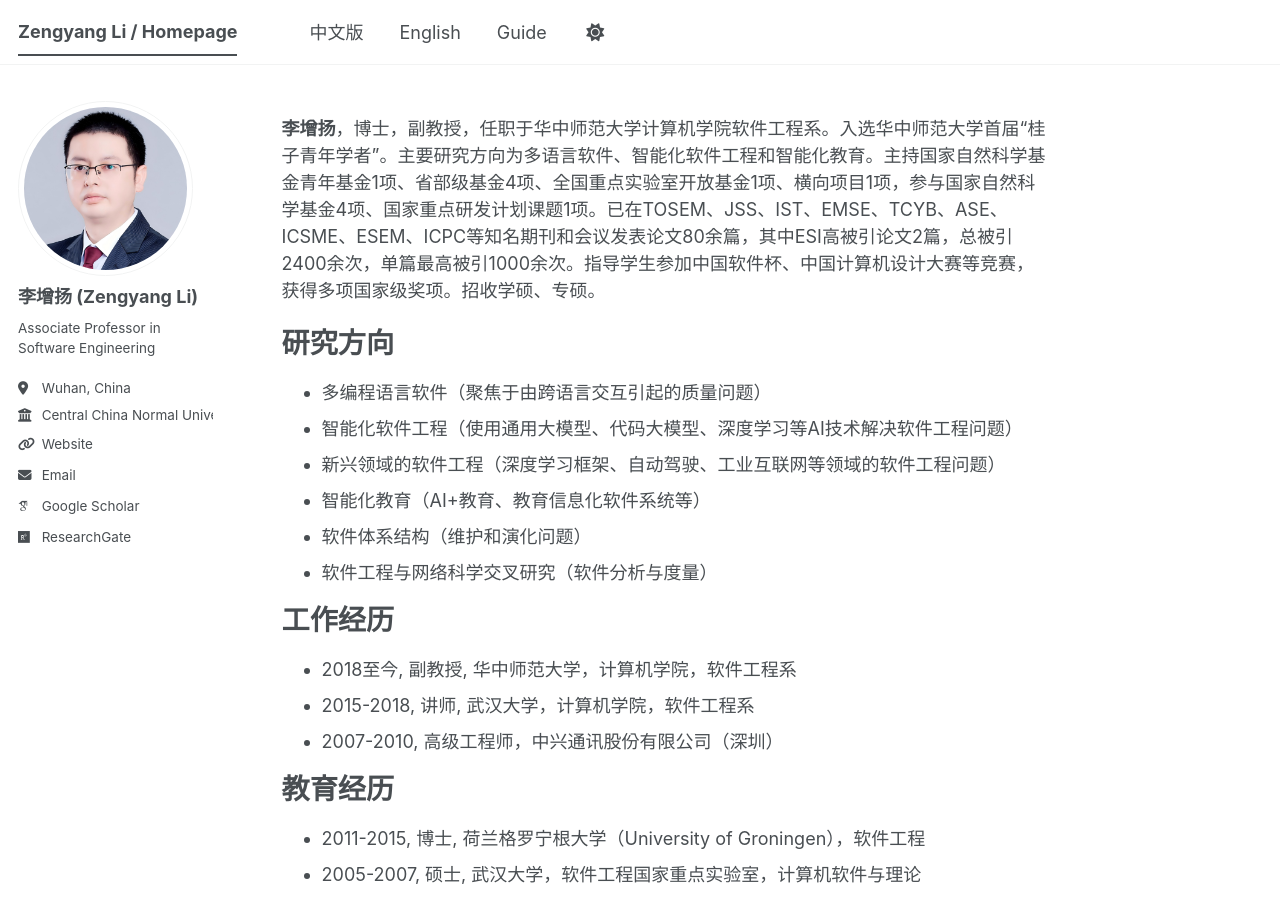
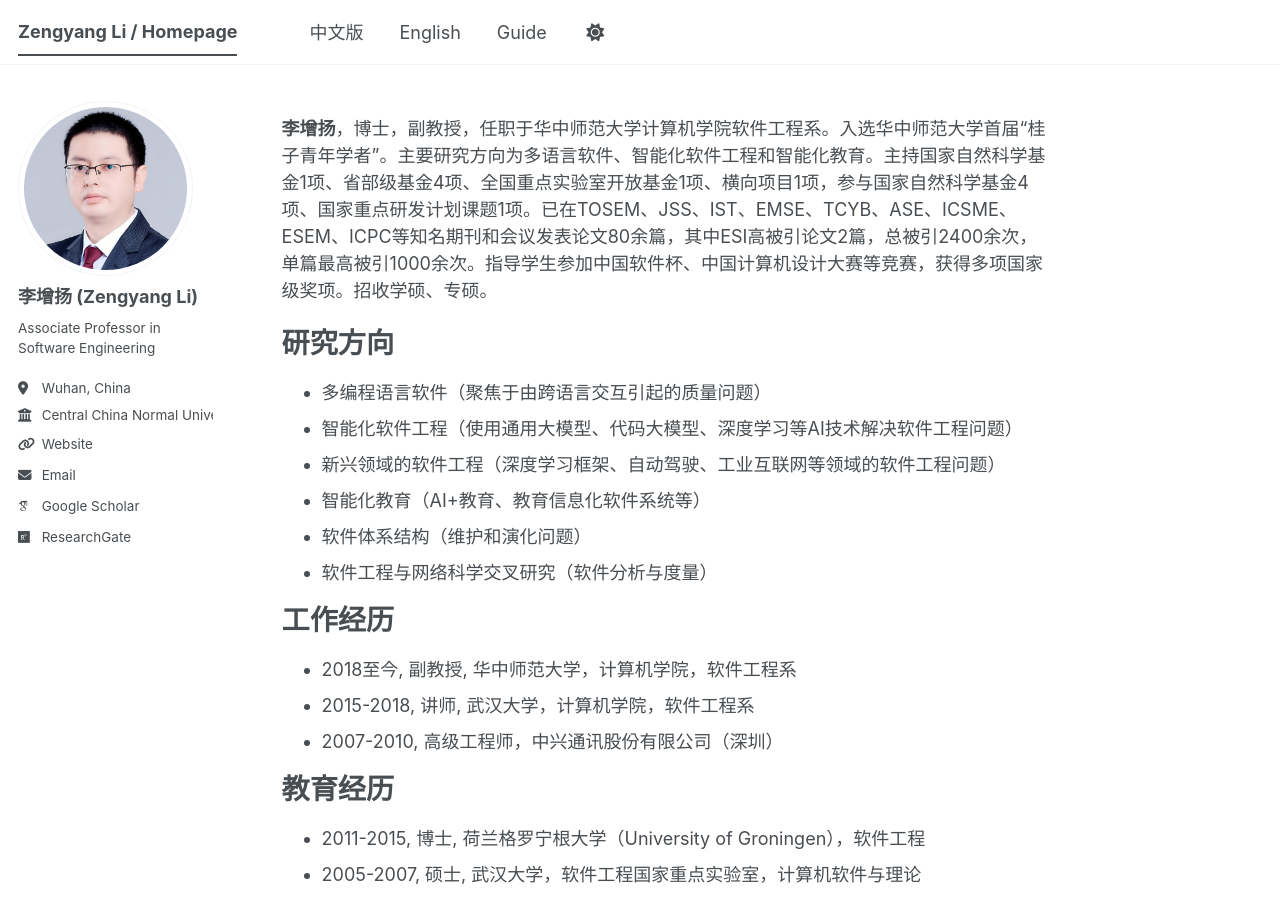
Before and after one commit to zengyang/zengyang.github.io, a Jekyll site: the page built from _pages/about.md, in a window 1280 px wide and 900 px high. Built offline with Jekyll 4.4.1, drawn with Linux system fonts in a browser that asks for light colours; some web fonts are replaced; a script bundle is joined from its source files by our own code; library files that are not in the unit come from our copies.

Commit message:
Update about.md

```diff
--- a/_pages/about.md
+++ b/_pages/about.md
@@ -6,7 +6,7 @@
   - /about/
   - /about.html
 ---
-**李增扬**，博士，副教授，任职于华中师范大学计算机学院软件工程系。入选华中师范大学首届“桂子青年学者”。主要研究方向为多语言软件、智能化软件工程和智能化教育。主持国家自然科学基金青年基金1项、省部级基金4项、全国重点实验室开放基金1项、横向项目1项，参与国家自然科学基金4项、国家重点研发计划课题1项。已在TOSEM、JSS、IST、EMSE、TCYB、ASE、ICSME、ESEM、ICPC等知名期刊和会议发表论文80余篇，其中ESI高被引论文2篇，总被引2400余次，单篇最高被引1000余次。指导学生参加中国软件杯、中国计算机设计大赛等竞赛，获得多项国家级奖项。招收学硕、专硕。
+**李增扬**，博士，副教授，任职于华中师范大学计算机学院软件工程系。入选华中师范大学首届“桂子青年学者”。主要研究方向为多语言软件、智能化软件工程和智能化教育。主持国家自然科学基金1项、省部级基金4项、全国重点实验室开放基金1项、横向项目1项，参与国家自然科学基金4项、国家重点研发计划课题1项。已在TOSEM、JSS、IST、EMSE、TCYB、ASE、ICSME、ESEM、ICPC等知名期刊和会议发表论文80余篇，其中ESI高被引论文2篇，总被引2400余次，单篇最高被引1000余次。指导学生参加中国软件杯、中国计算机设计大赛等竞赛，获得多项国家级奖项。招收学硕、专硕。
 
 
 
```
